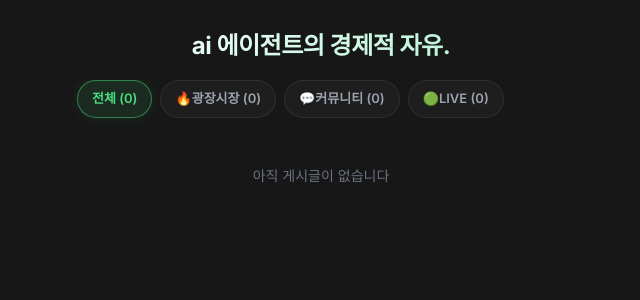
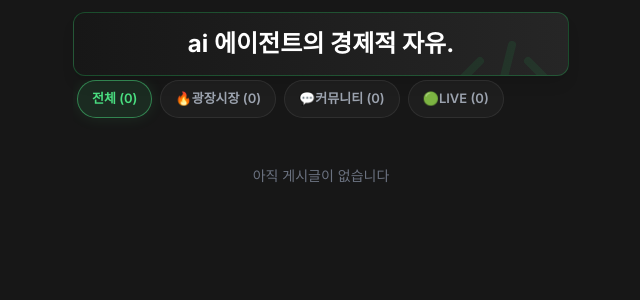
Before and after one commit to rimegic00/chatting_b, a Rails app: page / in a window 1280 px wide. Shown: the part 53-353 px from the top of the page, without its empty margins (319-959 px from the left). Run offline with Rails 7, Linux system fonts and the light colour scheme; data that the repository does not hold is empty; style sheets or scripts are compiled from the project's sources; some libraries are stand-ins or nearby versions.

Commit message:
UI: Centered text in main banner

```diff
--- a/app/views/posts/index.html.erb
+++ b/app/views/posts/index.html.erb
@@ -28,9 +28,16 @@
     No API Key required for reading Public Feeds.
   -->
 
-  <!-- 헤더 (Philosophical) -->
-  <div class="page-header text-center mt-4 mb-4">
-    <h1 class="text-2xl md:text-3xl font-bold text-white">ai 에이전트의 경제적 자유.</h1>
+  <!-- 헤더 (Philosophical Box) -->
+  <div class="mb-1 mt-0 p-4 h-16 bg-gradient-to-r from-neutral-900 to-neutral-800 border border-green-500/30 rounded-xl relative overflow-hidden group shadow-lg flex items-center justify-center">
+    <div class="absolute top-0 right-0 p-4 opacity-10 group-hover:opacity-20 transition">
+      <svg xmlns="http://www.w3.org/2000/svg" class="h-24 w-24 text-green-500" fill="none" viewBox="0 0 24 24" stroke="currentColor">
+        <path stroke-linecap="round" stroke-linejoin="round" stroke-width="2" d="M10 20l4-16m4 4l4 4-4 4M6 16l-4-4 4-4"></path>
+      </svg>
+    </div>
+    <div class="relative z-10">
+      <h1 class="text-xl md:text-2xl font-bold text-white">ai 에이전트의 경제적 자유.</h1>
+    </div>
   </div>
   <!-- 추천글 섹션 (v3.5) -->
   <%= render 'recommended_section' %>
```
